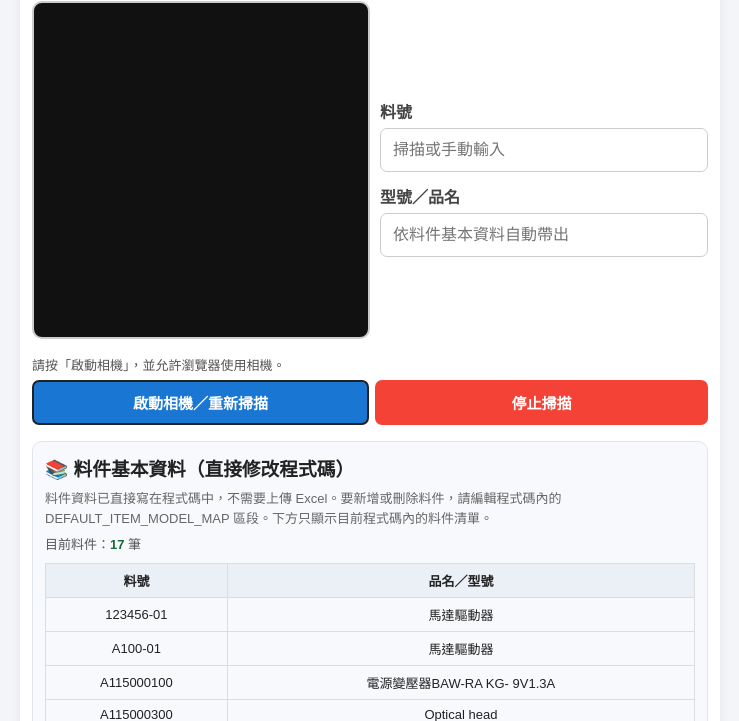
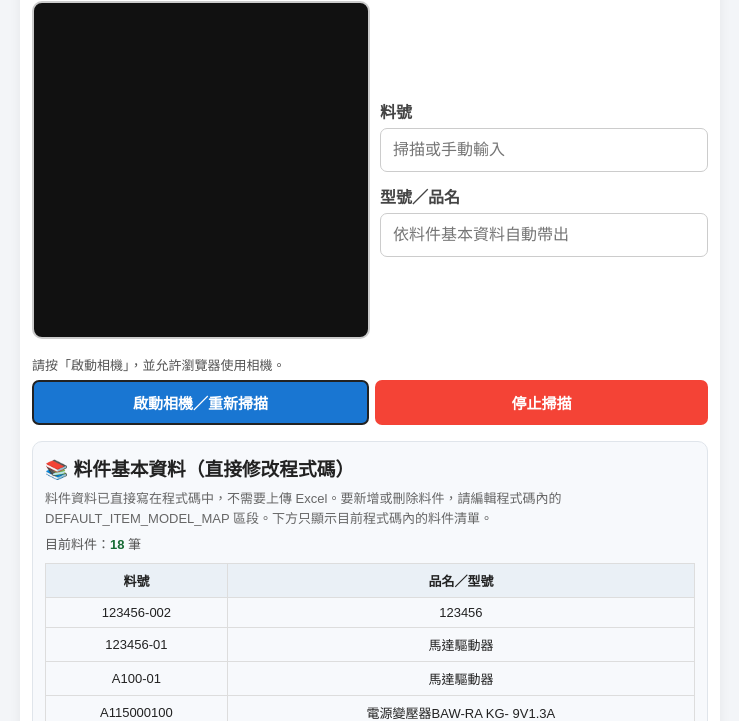
Before and after one commit to v8t6cf8xht-cpu/inventory-BOX, a plain HTML site: page index.html in a window 1280 px wide. Shown: the part 79-800 px from the top of the page, without its empty margins (270-1009 px from the left). Drawn offline with nearby package versions, Linux system fonts and the light colour scheme.

Commit message:
Add new product entry '123456-002' to index.html

```diff
--- a/index.html
+++ b/index.html
@@ -142,6 +142,7 @@ const DEFAULT_ITEM_MODEL_MAP = {
   "DEMO-005": "示範料件－控制器主板",
   "NEW-001": "新產品範例－電源供應器 500W",
   "NEW-002": "新產品範例－工業感測器",
+  "123456-002": "123456",
   "P121000500": "BAW-2 10A",
   "A115000100": "電源變壓器BAW-RA KG- 9V1.3A",
 "A115000300": "Optical head",
```
